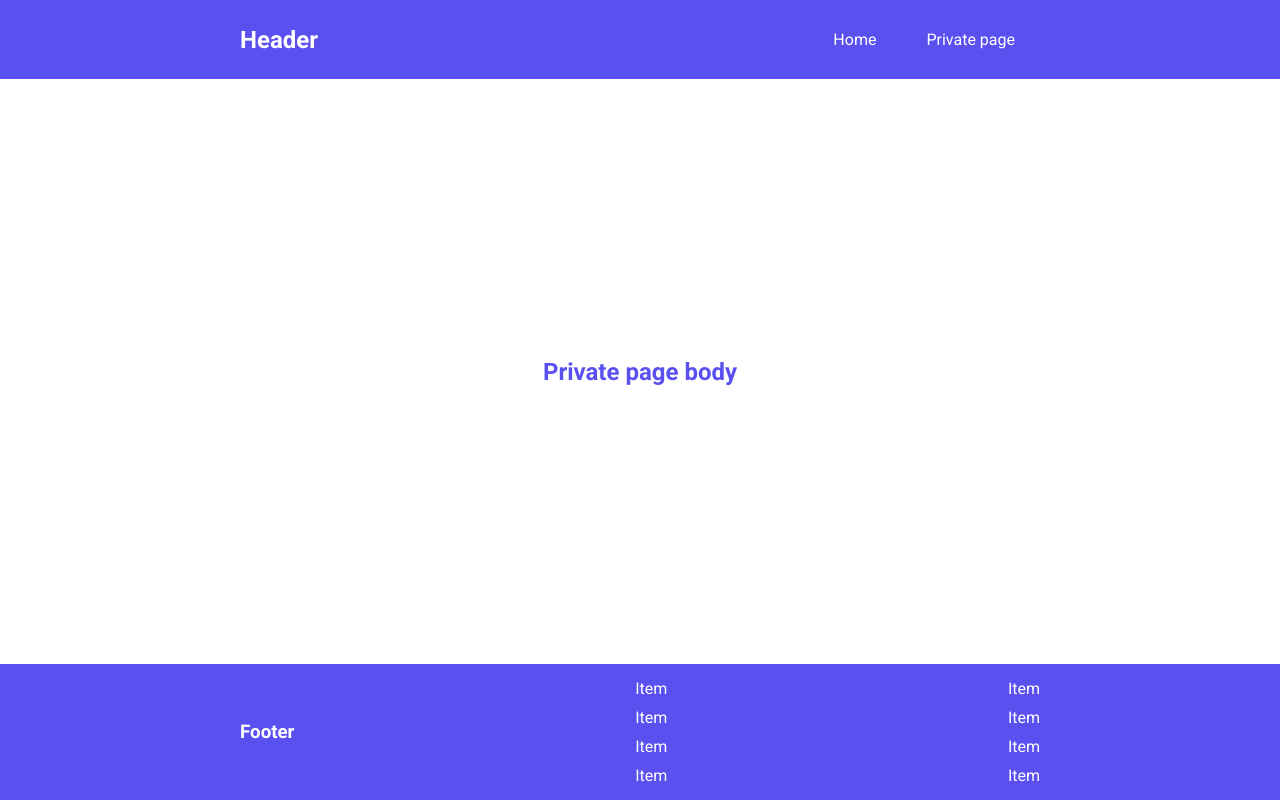
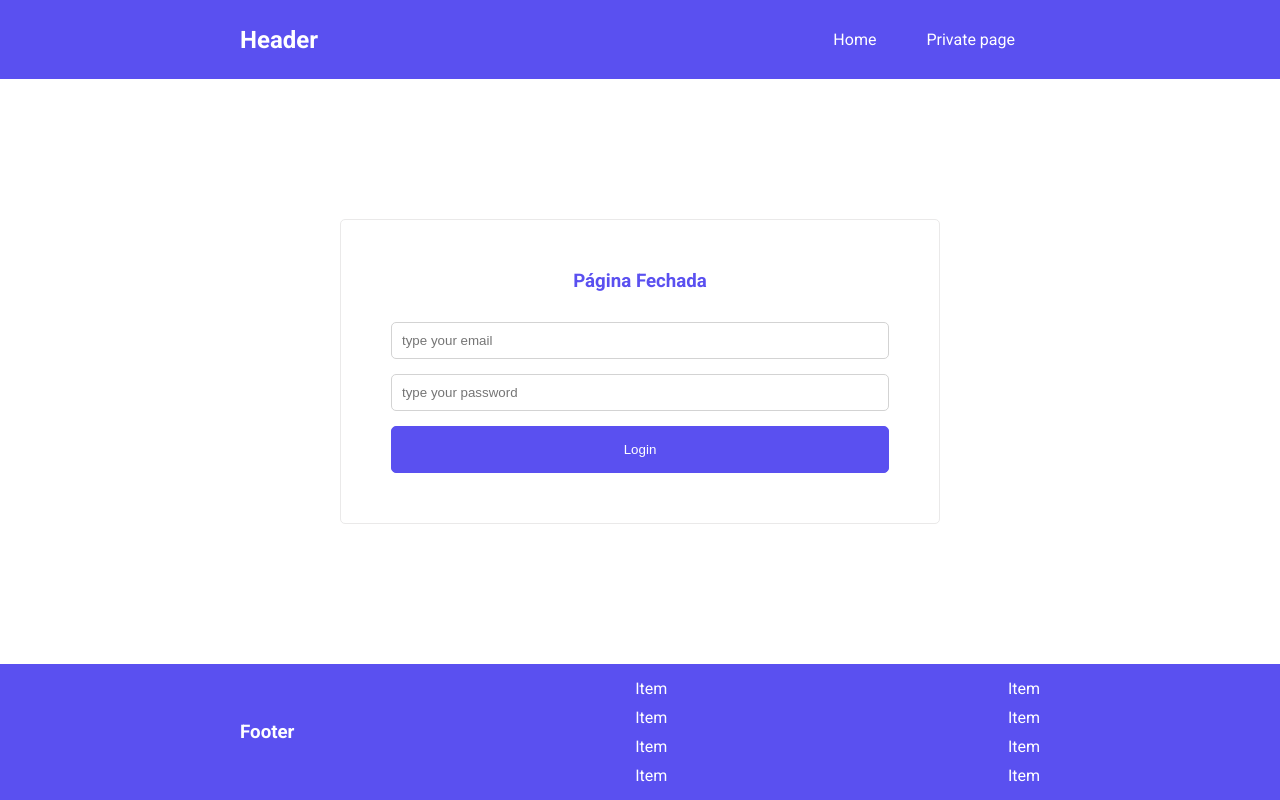
Before and after one commit to dsrivan/prj005-2022-b7WebLogin-React-Front, a React (Create React App) app: page /private in a window 1280 px wide. Built offline with nearby package versions, Linux system fonts and the light colour scheme; no server answers.

Commit message:
styled components Login

```diff
--- a/package.json
+++ b/package.json
@@ -15,6 +15,7 @@
     "react-dom": "^17.0.2",
     "react-router-dom": "^6.2.1",
     "react-scripts": "5.0.0",
+    "styled-components": "^5.3.3",
     "typescript": "^4.5.5",
     "web-vitals": "^2.1.4"
   },
@@ -41,5 +42,8 @@
       "last 1 firefox version",
       "last 1 safari version"
     ]
+  },
+  "devDependencies": {
+    "@types/styled-components": "^5.1.23"
   }
 }
--- a/src/App.tsx
+++ b/src/App.tsx
@@ -3,6 +3,7 @@ import "./App.css";
 import { Route, Routes, Link } from "react-router-dom";
 import { Home } from "./pages/Home";
 import { Private } from "./pages/Private";
+import { RequireAuth } from "./contexts/Auth/RequireAuth";
 
 function App() {
   return (
@@ -21,7 +22,14 @@ function App() {
         <div>
           <Routes>
             <Route path="/" element={<Home />} />
-            <Route path="/private" element={<Private />} />
+            <Route
+              path="/private"
+              element={
+                <RequireAuth>
+                  <Private />
+                </RequireAuth>
+              }
+            />
           </Routes>
         </div>
       </main>
--- a/src/contexts/Auth/AuthProvider.tsx
+++ b/src/contexts/Auth/AuthProvider.tsx
@@ -16,11 +16,14 @@ export const AuthProvider = ({ children }: { children: JSX.Element }) => {
     return false;
   };
 
-  const signOut = () => {};
+  const signOut = async () => {
+    await api.signOut();
+    setUser(null);
+  };
 
   return (
     <AuthContext.Provider value={{ user, signIn, signOut }}>
-      {Children}
+      {children}
     </AuthContext.Provider>
   );
 };
--- /dev/null
+++ b/src/contexts/Auth/RequireAuth.tsx
@@ -0,0 +1,13 @@
+import { useContext } from "react";
+import { Login } from "../../pages/Login";
+import { AuthContext } from "./AuthContext";
+
+export const RequireAuth = ({ children }: { children: JSX.Element }) => {
+  const auth = useContext(AuthContext);
+
+  if (!auth.user) {
+    return <Login />;
+  }
+
+  return children;
+};
--- a/src/index.tsx
+++ b/src/index.tsx
@@ -4,12 +4,15 @@ import "./index.css";
 import App from "./App";
 import reportWebVitals from "./reportWebVitals";
 import { BrowserRouter } from "react-router-dom";
+import { AuthProvider } from "./contexts/Auth/AuthProvider";
 
 ReactDOM.render(
   <React.StrictMode>
-    <BrowserRouter>
-      <App />
-    </BrowserRouter>
+    <AuthProvider>
+      <BrowserRouter>
+        <App />
+      </BrowserRouter>
+    </AuthProvider>
   </React.StrictMode>,
   document.getElementById("root")
 );
--- /dev/null
+++ b/src/pages/Login/index.tsx
@@ -0,0 +1,29 @@
+import { useState } from "react";
+import { InputTextPassword, H3, ButtonLogin, Container } from "./styles";
+
+export const Login = () => {
+  const [email, setEmail] = useState("");
+  const [password, setPassword] = useState("");
+
+  const handleLogin = () => {};
+
+  return (
+    <Container>
+      <H3>Página Fechada</H3>
+
+      <InputTextPassword
+        type="text"
+        value={email}
+        placeholder="type your email"
+      ></InputTextPassword>
+
+      <InputTextPassword
+        type="password"
+        value={password}
+        placeholder="type your password"
+      ></InputTextPassword>
+
+      <ButtonLogin onClick={handleLogin}>Login</ButtonLogin>
+    </Container>
+  );
+};
--- /dev/null
+++ b/src/pages/Login/styles.js
@@ -0,0 +1,45 @@
+import styled from "styled-components";
+
+export const Container = styled.div`
+width: 100%;
+max-width: 600px;
+margin: 0 auto;
+border: 1px solid #eae9e9;
+padding: 50px;
+border-radius: 5px;
+`;
+
+export const H3 = styled.h3`
+  margin-bottom: 30px;
+`;
+
+export const InputTextPassword = styled.input`
+  display: block;
+  width: 100%;
+  padding: 10px;
+  border-radius: 5px;
+  margin-bottom: 15px;
+  border: 1px solid lightgray;
+  outline: transparent;
+
+  &:hover,
+  &:focus-visible {
+    border: 1px solid #5a50f0;
+  }
+`;
+
+export const ButtonLogin = styled.button`
+  display: block;
+  width: 100%;
+  padding: 15px 10px;
+  border-radius: 5px;
+  margin-top: 15px;
+  border: 1px solid #5a50f0;
+  background-color: #5a50f0;
+  color: #fff;
+  cursor: pointer;
+
+  &:hover {
+    background-color: #4b42d5;
+  }
+`;
```
Also changed, not shown: 1 other file (tests, documents, lock files or other folders).
